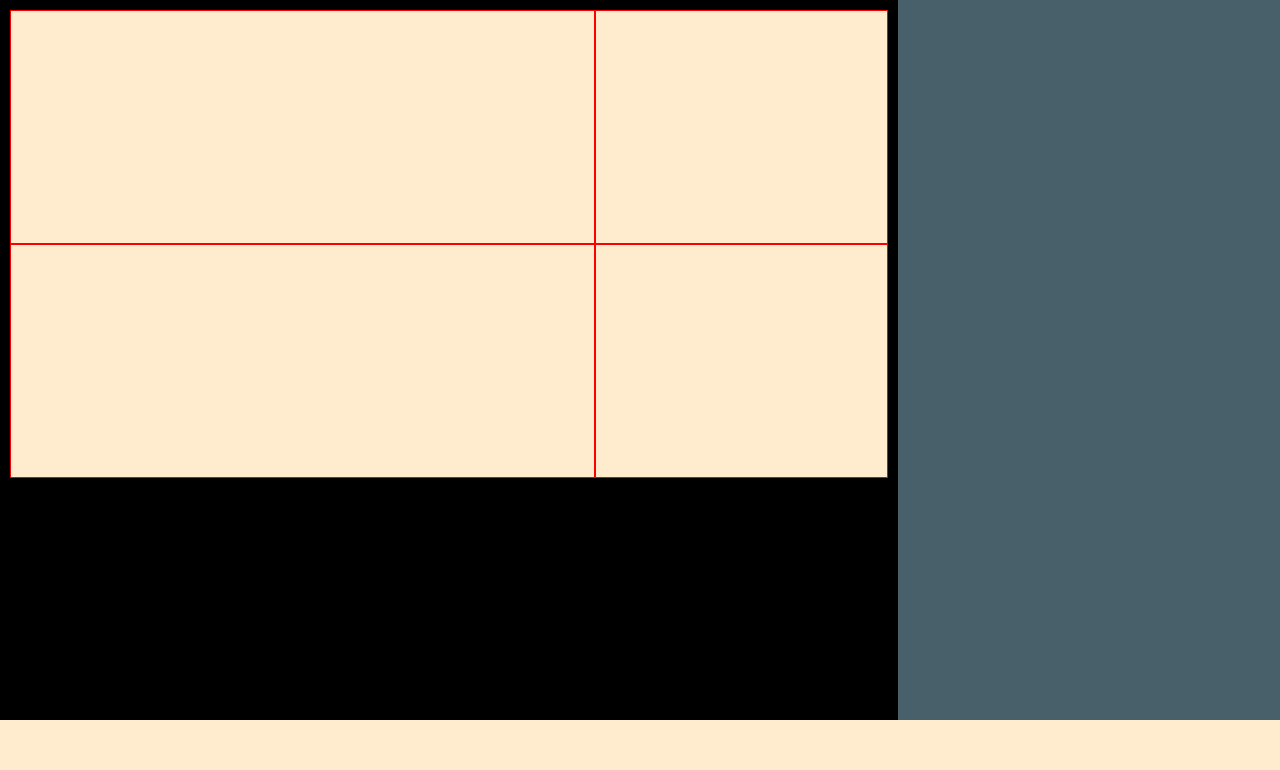
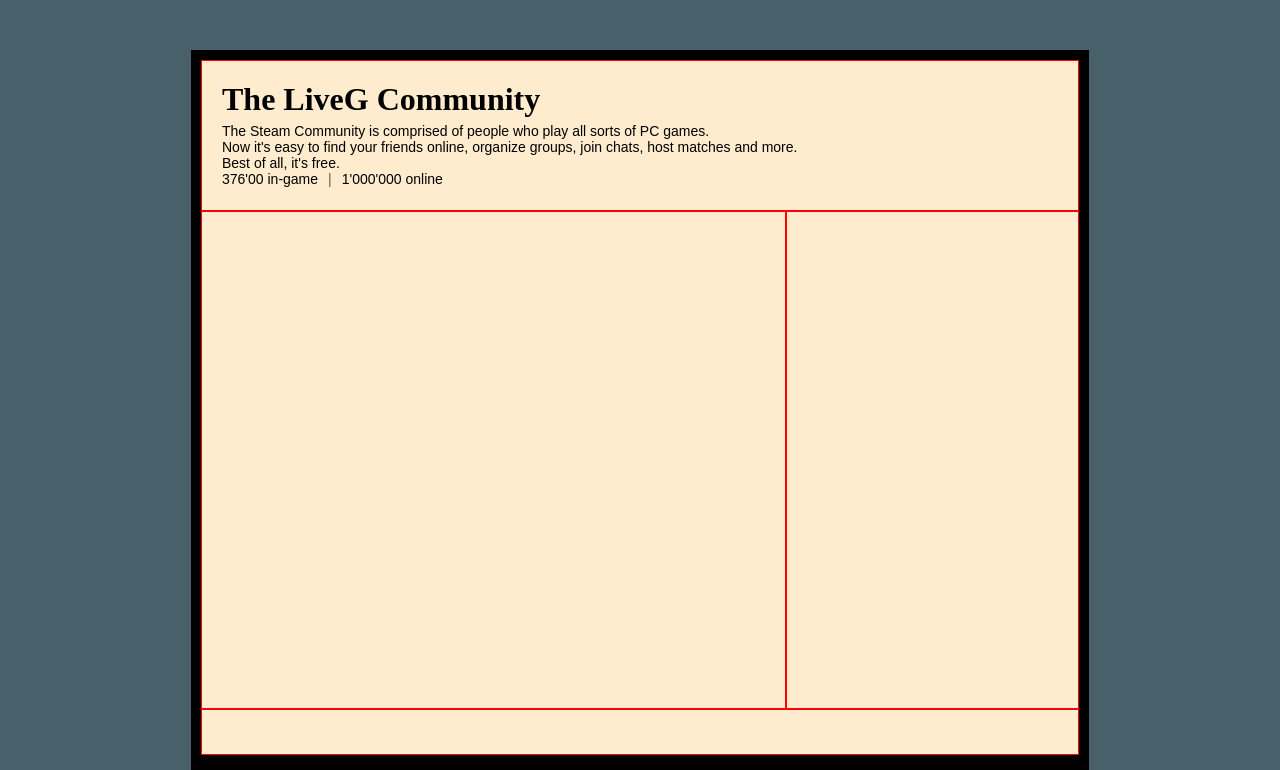
Before and after one commit to ArXmie/RussichokStm, a Python web app: template Russichok/steam_app/templates/community_login.html in a window 1280 px wide. Shown: the part 90-860 px from the top of the page. Before the commit the page ends 810 px from the top, so only its background shows below. Run offline with Jinja, Linux system fonts and the light colour scheme; the template is opened without the code that fills it, so the values that code supplies are empty.

Commit message:
html update 16

```diff
--- a/Russichok/steam_app/static/style.css
+++ b/Russichok/steam_app/static/style.css
@@ -93,15 +93,76 @@
     margin-left: 10px;
   }
 
+main {
+    padding-top: 50px;
+}
+
 .grid-layout {
     display: grid;
-    grid-template-areas: "community-header community-header"
+    grid-template-areas:
+        "community-header community-header"
         "poster-left login-right"
         "community-footer community-footer";
     grid-template-columns: 2fr 1fr;
-    grid-template-rows: auto auto auto;
+    grid-template-rows: 151px 498px 46px;
     padding: 10px;
     background-color: black;
     min-height: 700px;
     width: 878px;
+    margin: 0 auto;
 }
+
+h1 {
+    padding: 0;
+    margin: 0;
+}
+
+p {
+    padding: 0;
+    margin: 0;
+}
+
+
+
+.community-header {
+    grid-area: community-header;
+    padding: 20px;
+}
+
+.community-stats {
+    display: flex;
+    align-items: flex-end;
+    justify-content: flex-start;
+}
+
+.community-stats p {
+    font-size: 16px;
+}
+
+
+.community-stats p:not(:last-child)::after {
+    content: "|";
+    color: #5d5d5f;
+    margin: 0 10px 0 10px;
+  }
+
+.community-header h1 {
+    padding: 0 0 5px 0;
+}
+
+.community-header p {
+    max-width: 620px;
+    font-size: 14px;
+}
+
+.poster-left {
+    grid-area: poster-left;
+}
+
+.poster-right {
+    grid-area: poster-right;
+}
+
+.community-footer {
+    grid-area: community-footer;
+}
--- a/Russichok/steam_app/templates/community_login.html
+++ b/Russichok/steam_app/templates/community_login.html
@@ -30,7 +30,16 @@
     </header>
     <main>
         <div class="grid-layout">
-            <div class="community-header" style="background-color: blanchedalmond; border: 1px solid red"></div>
+            <div class="community-header" style="background-color: blanchedalmond; border: 1px solid red">
+                <h1>The LiveG Community</h1>
+                <p>The Steam Community is comprised of people who play all sorts of PC games.<br>
+                Now it's easy to find your friends online, organize groups, join chats, host matches and more.<br>
+                Best of all, it's free.</p>
+                <div class="community-stats">
+                    <p>376'00 in-game</p>
+                    <p>1'000'000 online</p>
+                </div>
+            </div>
             <div class="poster-left" style="background-color: blanchedalmond; border: 1px solid red"></div>
             <div class="login-right" style="background-color: blanchedalmond; border: 1px solid red"></div>
             <div class="community-footer" style="background-color: blanchedalmond; border: 1px solid red"></div>
```
